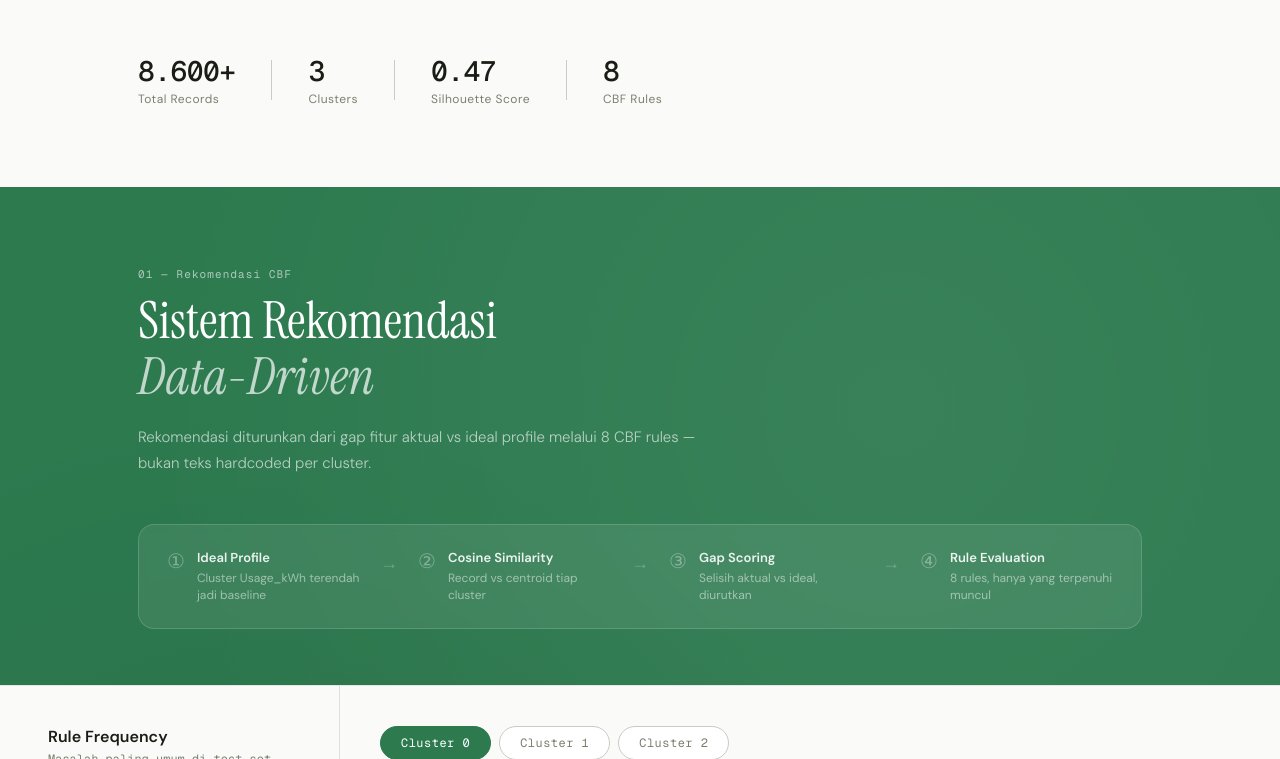
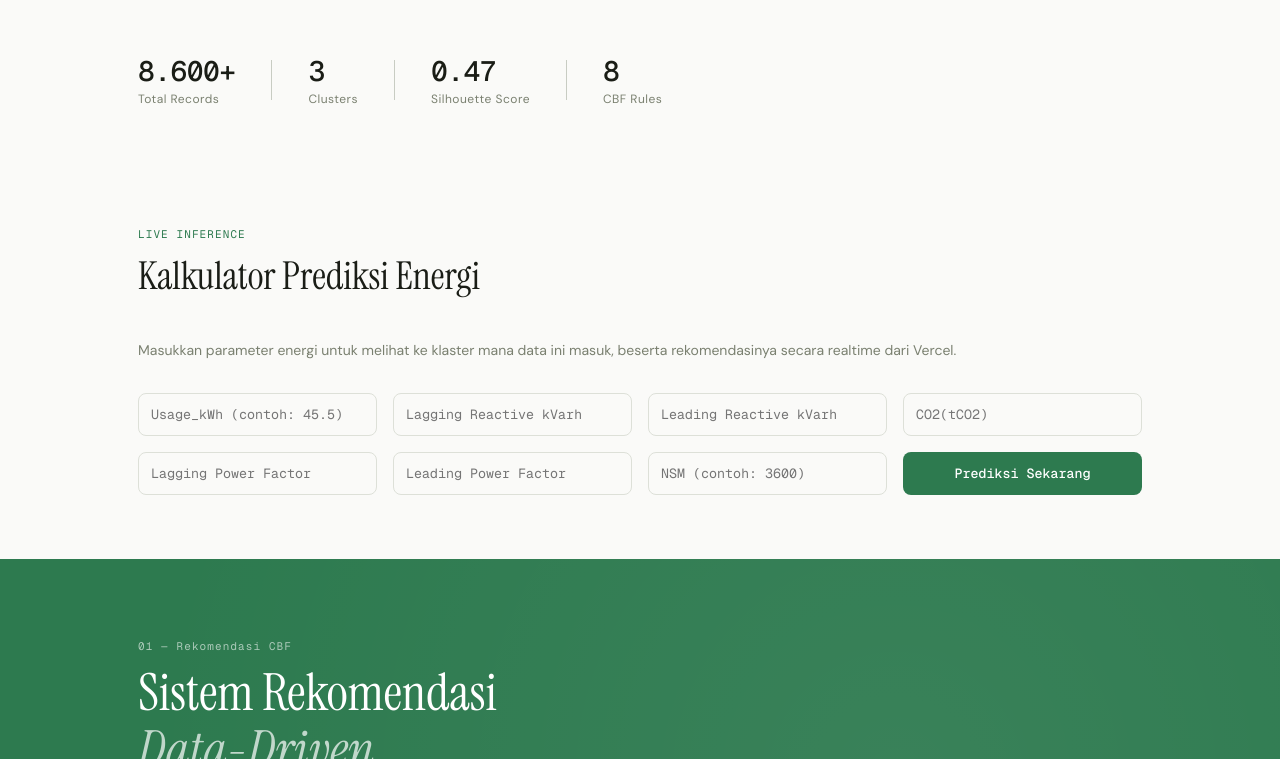
Before and after one commit to nicolausprima/Wattwise, a plain HTML site: page frontend/index.html in a window 1280 px wide. Shown: the part 484-1243 px from the top of the page. Drawn offline with nearby package versions, Linux system fonts and the light colour scheme.

Commit message:
Update index.html

```diff
--- a/frontend/index.html
+++ b/frontend/index.html
@@ -10,7 +10,6 @@
 </head>
 <body>
 
-  <!-- NAV -->
   <nav class="nav">
     <div class="nav-brand">
       <div class="nav-mark">◆</div>
@@ -23,7 +22,6 @@
     </div>
   </nav>
 
-  <!-- HERO -->
   <section class="hero">
     <div class="hero-chip">KMeans K=3 · Content-Based Filtering · Steel Industry Dataset</div>
     <h1 class="hero-title">Energy Efficiency<br><em>Intelligence</em></h1>
@@ -39,7 +37,29 @@
     </div>
   </section>
 
-  <!-- SECTION 1: RECOMMENDATIONS — HERO SECTION (TOP) -->
+  <section class="section" id="live-predict" style="background-color: var(--bg-alt); padding-top: 40px; padding-bottom: 40px;">
+    <div class="sec-header">
+      <div class="section-label" style="color:var(--g)">LIVE INFERENCE</div>
+      <h2 class="section-title">Kalkulator Prediksi Energi</h2>
+      <p class="section-desc">Masukkan parameter energi untuk melihat ke klaster mana data ini masuk, beserta rekomendasinya secara realtime dari Vercel.</p>
+    </div>
+
+    <form id="predictionForm" style="display: grid; grid-template-columns: repeat(auto-fit, minmax(200px, 1fr)); gap: 16px; margin-bottom: 24px; max-width: 1200px; margin-left: auto; margin-right: auto;">
+      <input type="number" id="in_Usage_kWh" step="any" placeholder="Usage_kWh (contoh: 45.5)" required style="padding: 12px; border: 1px solid var(--border); border-radius: 8px; font-family: var(--font-mono); background: var(--bg);">
+      <input type="number" id="in_Lagging_kVarh" step="any" placeholder="Lagging Reactive kVarh" required style="padding: 12px; border: 1px solid var(--border); border-radius: 8px; font-family: var(--font-mono); background: var(--bg);">
+      <input type="number" id="in_Leading_kVarh" step="any" placeholder="Leading Reactive kVarh" required style="padding: 12px; border: 1px solid var(--border); border-radius: 8px; font-family: var(--font-mono); background: var(--bg);">
+      <input type="number" id="in_CO2" step="any" placeholder="CO2(tCO2)" required style="padding: 12px; border: 1px solid var(--border); border-radius: 8px; font-family: var(--font-mono); background: var(--bg);">
+      <input type="number" id="in_Lagging_PF" step="any" placeholder="Lagging Power Factor" required style="padding: 12px; border: 1px solid var(--border); border-radius: 8px; font-family: var(--font-mono); background: var(--bg);">
+      <input type="number" id="in_Leading_PF" step="any" placeholder="Leading Power Factor" required style="padding: 12px; border: 1px solid var(--border); border-radius: 8px; font-family: var(--font-mono); background: var(--bg);">
+      <input type="number" id="in_NSM" step="any" placeholder="NSM (contoh: 3600)" required style="padding: 12px; border: 1px solid var(--border); border-radius: 8px; font-family: var(--font-mono); background: var(--bg);">
+
+      <button type="submit" style="padding: 12px; background: var(--g); color: white; border: none; border-radius: 8px; cursor: pointer; font-family: var(--font-mono); font-weight: 500; transition: opacity 0.2s;">Prediksi Sekarang</button>
+    </form>
+
+    <div id="predictionResult" style="padding: 24px; border: 1px dashed var(--g); border-radius: 8px; background: rgba(45,122,79,0.05); display: none; max-width: 1200px; margin-left: auto; margin-right: auto; margin-top: 24px;">
+      </div>
+  </section>
+
   <section class="rec-section" id="recommendations">
 
     <div class="rec-intro">
@@ -70,7 +90,6 @@
       </div>
     </div>
 
-    <!-- Two-col layout -->
     <div class="rec-body">
 
       <div class="rec-left-col">
@@ -95,7 +114,6 @@
     </div>
   </section>
 
-  <!-- CLUSTER PROFILE — MERGED -->
   <section class="section alt" id="clusters">
     <div class="section-label">02 — Seg. Profile</div>
     <h2 class="section-title">Cluster Profile</h2>
@@ -148,7 +166,6 @@
     </div>
   </section>
 
-  <!-- COMPARISON -->
   <section class="section" id="comparison">
     <div class="section-label">03 — Feat. Compare</div>
     <h2 class="section-title">Feat. Compare</h2>
@@ -176,7 +193,6 @@
     </div>
   </section>
 
-  <!-- FOOTER -->
   <footer class="footer">
     <div class="footer-col">
       <div class="footer-brand">◆ Wattwise</div>
```
